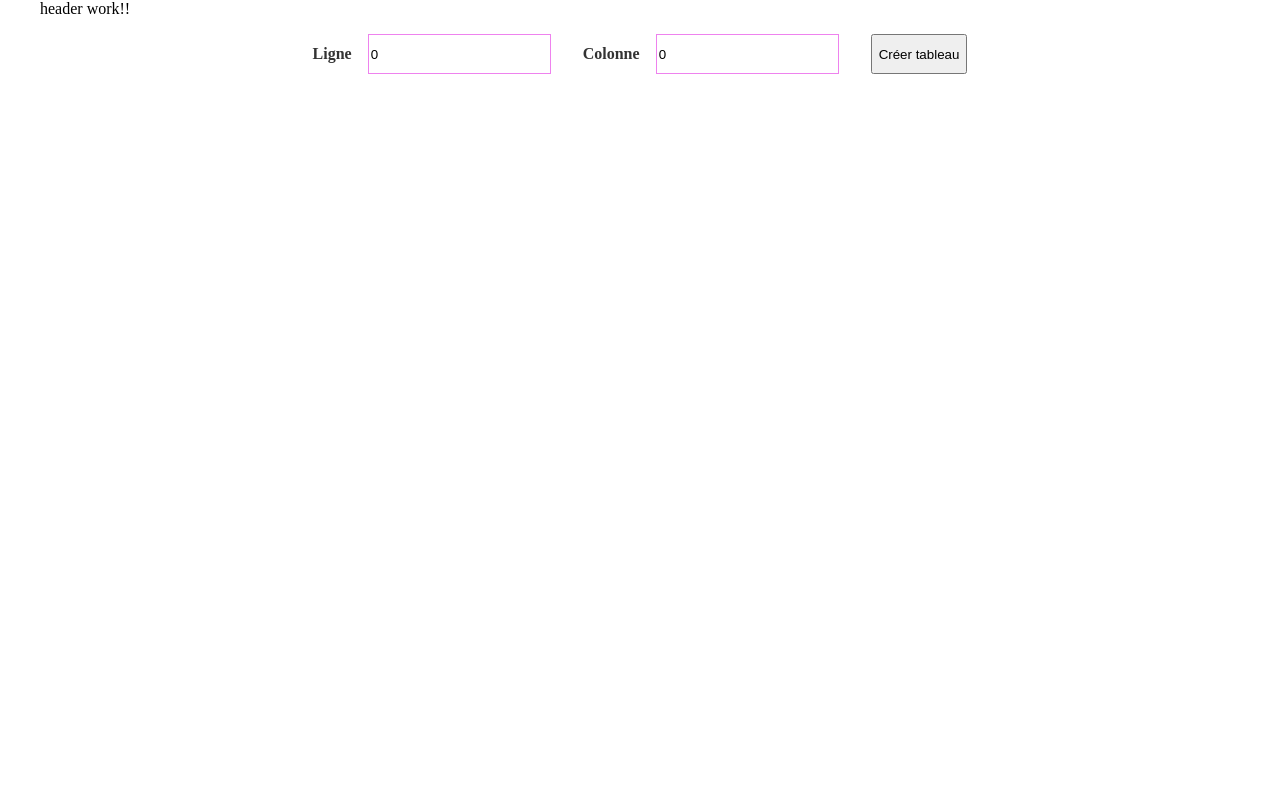
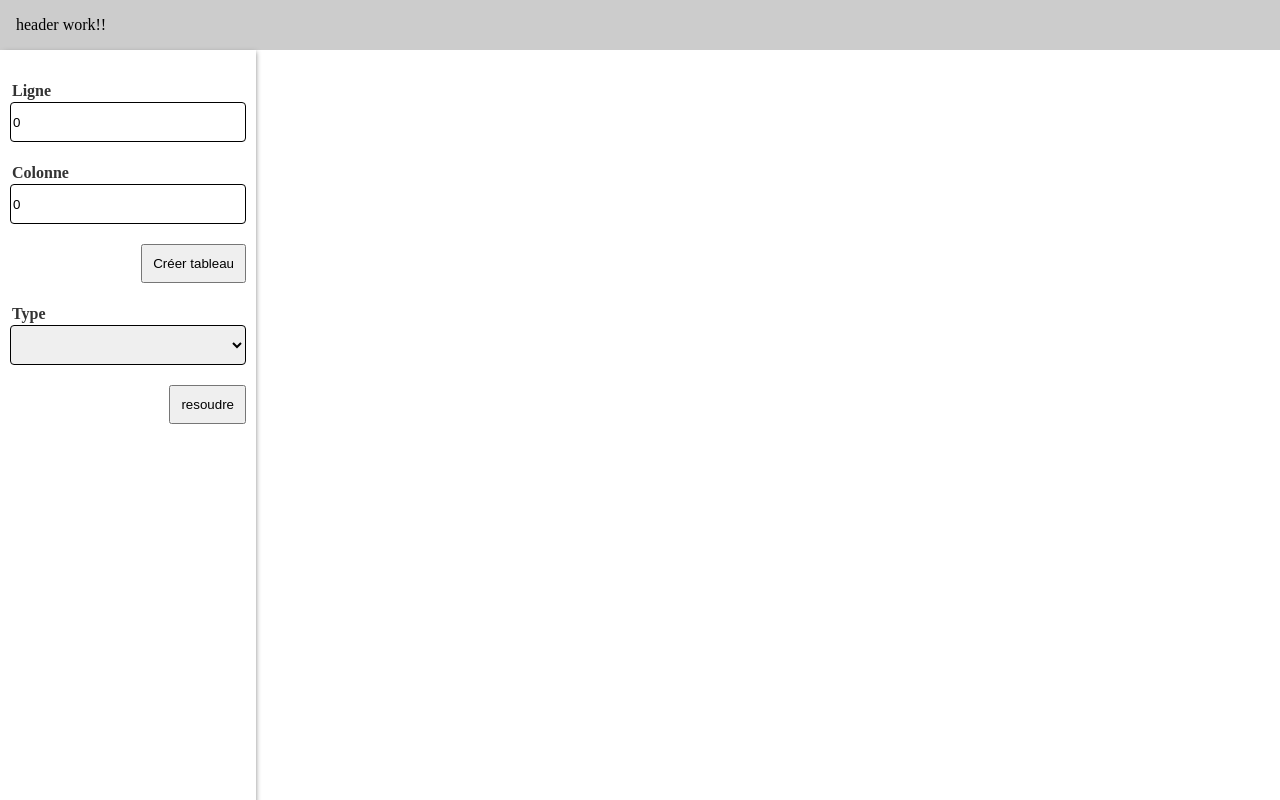
Before and after one commit to Nomentsafiidy/ro_affectation_optimal, an Angular app: page / in a window 1280 px wide. Built offline with nearby package versions, Linux system fonts and the light colour scheme.

Commit message:
change style

```diff
--- a/angular.json
+++ b/angular.json
@@ -93,5 +93,8 @@
         }
       }
     }
+  },
+  "cli": {
+    "analytics": "97aff7bb-f398-4159-8fd0-7c3e6ec497cc"
   }
 }
--- a/src/app/components/affectation-tab/affectation-tab.component.scss
+++ b/src/app/components/affectation-tab/affectation-tab.component.scss
@@ -1,6 +1,11 @@
 .container {
+    padding: 15px;
+
     --col-width: 60px;
     --row-height: 40px;
+    .table {
+        margin: 16px;
+    }
     .tab_header {
         margin: 0 var(--col-width);
     }
@@ -45,4 +50,27 @@
             }
         }
     }
+    .cal_form {
+        display: flex;
+        width: 20%;
+        background: red;
+
+        .input_group {
+            display: flex;
+            flex-direction: column;
+            padding: 10px;
+            font-size: 16px;
+            color: #333;
+            .label {
+                margin: 2px;
+                font-weight: bold;
+            }
+            .input {
+                height: 40px;
+                border: 1px solid;
+                border-radius: 4px;
+                outline: none !important;
+            }
+        }
+    }
 }
--- a/src/app/components/affectation-tab/affectation-tab.component.ts
+++ b/src/app/components/affectation-tab/affectation-tab.component.ts
@@ -11,6 +11,7 @@ export class AffectationTabComponent implements OnInit {
     @Input('isDisplay') isDisplay!: boolean;
     @Output('resolveAffectation') resolveAffectation: EventEmitter<AffectationTab> = new EventEmitter();
 
+    typeAffectations = [' Affectation Minimal', 'Affectation Maximal'];
     constructor() {}
 
     async ngOnInit() {}
--- a/src/app/components/header/header.component.html
+++ b/src/app/components/header/header.component.html
@@ -1,3 +1,3 @@
-<div>
-  header work!!
+<div class="nav_bar">
+    header work!!
 </div>
--- a/src/app/components/header/header.component.scss
+++ b/src/app/components/header/header.component.scss
@@ -0,0 +1,8 @@
+.nav_bar {
+    display: flex;
+    width: 100%;
+    padding: 16px;
+    background: #ccc;
+    position: sticky;
+    top: 0px;
+}
--- a/src/app/models/interface.ts
+++ b/src/app/models/interface.ts
@@ -1,4 +1,6 @@
 export interface SimpleTab {
     col: number;
     row: number;
+    type: string;
+    complement: number;
 }
--- a/src/app/pages/home/home.page.html
+++ b/src/app/pages/home/home.page.html
@@ -1,6 +1,12 @@
 <div class="container">
     <app-header></app-header>
+    <div class="content">
         <div class="tab_form">
+            <div class="input_group" *ngIf="simpleTab.type == 'Affectation Maximal'">
+                <div class="label">Complément à</div>
+                <input [(ngModel)]="simpleTab.complement" type="number" min="0" class="input" />
+            </div>
+
             <div class="input_group">
                 <div class="label">Ligne</div>
                 <input [(ngModel)]="simpleTab.row" type="number" min="0" class="input" />
@@ -9,15 +15,33 @@
                 <div class="label">Colonne</div>
                 <input [(ngModel)]="simpleTab.col" type="number" min="0" class="input" />
             </div>
-        <button (click)="createTab()" class="btn btn_primary">Créer tableau</button>
+            <div class="btn">
+                <button (click)="createTab()" class="btn_primary">Créer tableau</button>
             </div>
-    <!-- Content -->
+
+            <div></div>
+            <div class="input_group">
+                <div class="label">Type</div>
+                <select i="select" class="input" [(ngModel)]="simpleTab.type">
+                    <option *ngFor="let typeaffectation of typeAffectations" [value]="typeaffectation"
+                        >{{typeaffectation}}</option
+                    >
+                </select>
+            </div>
+            <div class="actions btn">
+                <button class="btn_primary">resoudre</button>
+            </div>
+        </div>
+        <div class="tab_body">
+            <div>
                 <ng-container *ngIf="affectationTab">
                     <app-affectation-tab
                         (resolveAffectation)="resolveAffectation($event)"
                         [affectationTab]="affectationTab"
                     ></app-affectation-tab>
                 </ng-container>
+            </div>
+
             <ng-container *ngIf="affectationTabResult.length">
                 <app-affectation-tab
                     *ngFor="let affectationTab of affectationTabResult"
@@ -25,7 +49,19 @@
                     [affectationTab]="affectationTab"
                 ></app-affectation-tab>
             </ng-container>
-    <!-- <ng-container *ngIf="affectationTab">
+            <div *ngIf="solutionFound">
+                Solution trouvé
+            </div>
+        </div>
+    </div>
+</div>
+
+<!-- <div class="content">
+
+    <div class="table">
+
+        commennt
+        <ng-container *ngIf="affectationTab">
             <div class="affectation_tab">
                 <div *ngFor="let row of affectationTab.rows">
                     <div *ngFor="let col of affectationTab.cols">
@@ -33,8 +69,8 @@
                     </div>
                 </div>
             </div>
-    </ng-container> -->
-    <div *ngIf="solutionFound">
-        Solution trouvé
+        </ng-container>
+        fin commentaire
+
     </div>
-</div>
+</div> -->
--- a/src/app/pages/home/home.page.scss
+++ b/src/app/pages/home/home.page.scss
@@ -1,27 +1,74 @@
 .container {
-    max-width: 1200px;
-    margin: auto;
+    width: 100vw;
+    height: 100vh;
+    .content {
+        display: flex;
+        flex-direction: row;
+        overflow-x: hidden;
         .tab_form {
-        display: flex;
-        justify-content: center;
-        & > * {
-            margin: 16px;
-        }
+            width: 20%;
+            height: 100%;
+            box-shadow: 2px 0 5px -2px #888;
+            position: fixed;
+            padding: 20px 0;
             .input_group {
                 display: flex;
-            align-items: center;
+                flex-direction: column;
+                padding: 10px;
                 font-size: 16px;
-            line-height: 24px;
                 color: #333;
                 .label {
-                margin-right: 16px;
+                    margin: 2px;
                     font-weight: bold;
                 }
                 .input {
                     height: 40px;
-                border: 1px solid violet;
+                    border: 1px solid;
+                    border-radius: 4px;
                     outline: none !important;
                 }
             }
+            .btn {
+                display: flex;
+                justify-content: flex-end;
+                padding: 10px;
+                .btn_primary {
+                    padding: 10px;
                 }
             }
+        }
+        .tab_body {
+            height: auto;
+            margin-left: 20%;
+            width: calc(100% - 20%);
+            display: flex;
+            flex-wrap: wrap;
+            justify-content: center;
+        }
+    }
+
+    //     .tab_form {
+    //         display: flex;
+    //         width: 30%;
+    //         height: 100%;
+    //         background: red;
+
+    //         .input_group {
+    //             display: flex;
+    //             align-items: center;
+    //             font-size: 16px;
+    //             line-height: 24px;
+    //             color: #333;
+    //             .label {
+    //                 margin-right: 16px;
+    //                 font-weight: bold;
+    //             }
+    //             .input {
+    //                 height: 40px;
+    //                 border: 1px solid violet;
+    //                 outline: none !important;
+    //             }
+    //         }
+    //     }
+    // }
+}
--- a/src/app/pages/home/home.page.ts
+++ b/src/app/pages/home/home.page.ts
@@ -11,7 +11,11 @@ export class HomePage implements OnInit {
     public simpleTab: SimpleTab = {
         row: 0,
         col: 0,
+        type: 'Affectation Minimal',
+        complement: 0,
     };
+
+    typeAffectations = [' Affectation Minimal', 'Affectation Maximal'];
 
     public affectationTab!: AffectationTab;
 
```
Lines whose indentation alone changed are shown as unchanged.
